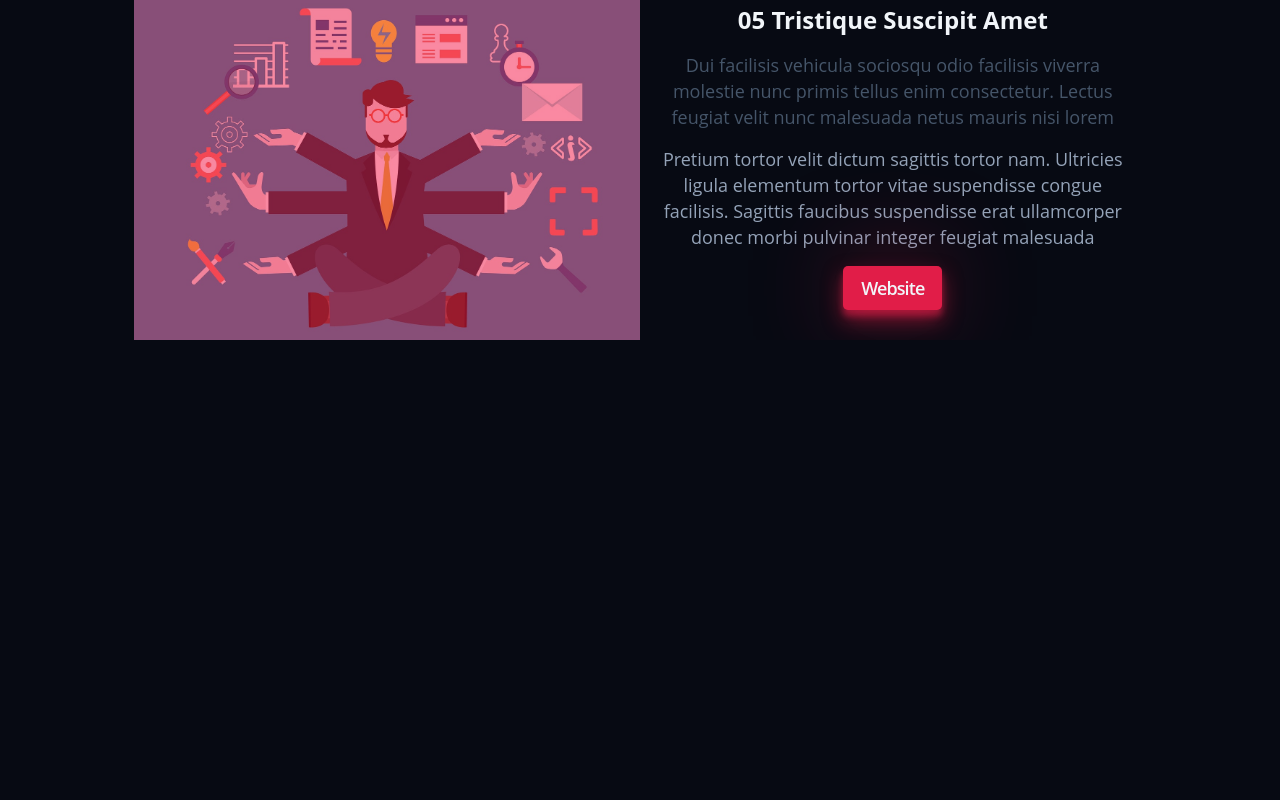
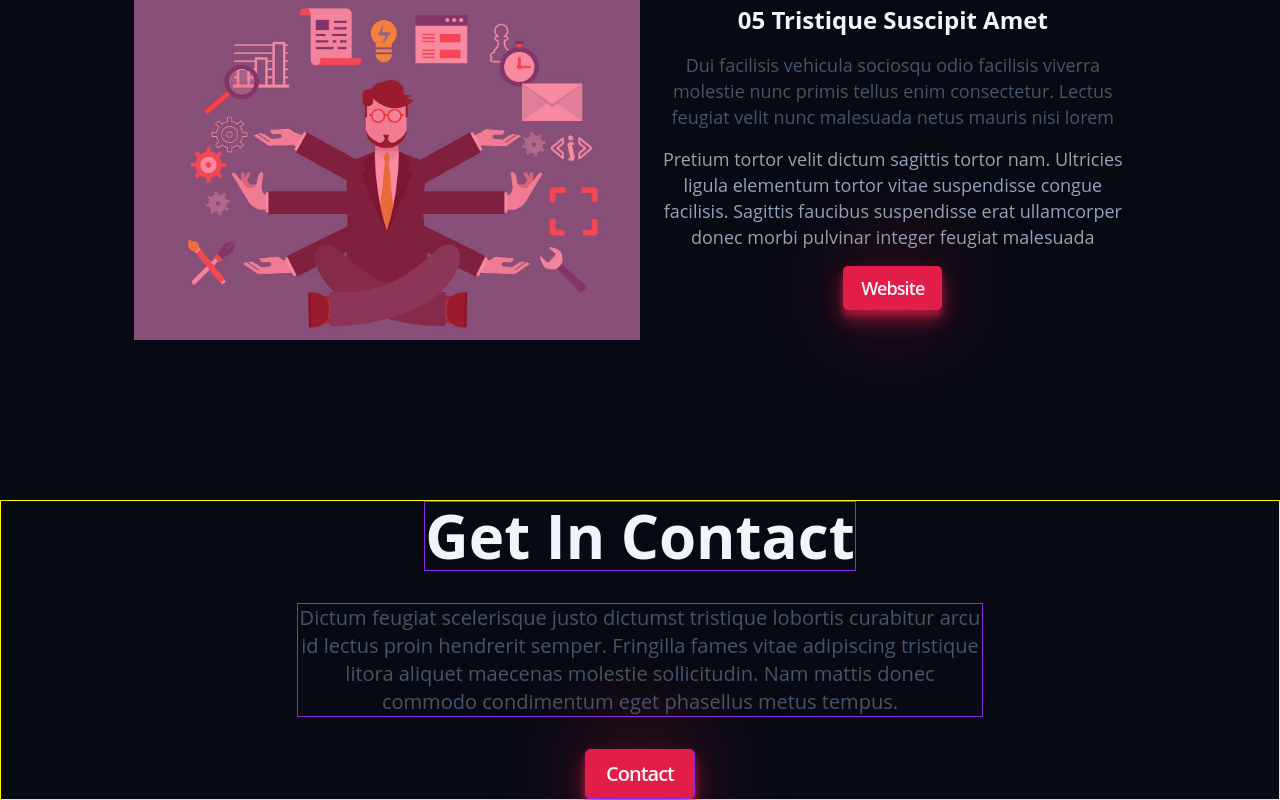
Before and after one commit to renatumb/portfolio02, a website built with Vite: page index.html in a window 1280 px wide. Shown: the part 5141-5941 px from the top of the page. Before the commit the page ends 5481 px from the top, so only its background shows below. Built offline with nearby package versions, Linux system fonts and the light colour scheme.

Commit message:
Contact Session

```diff
--- a/index.html
+++ b/index.html
@@ -201,7 +201,11 @@
         </div>
         <!-- -->
       </section>
-      <section></section>
+      <section style="border: 1px solid yellow" class="contact container section">
+          <h2 class="contact__title">Get in Contact</h2>
+          <p class="contact__paragraph">Dictum feugiat scelerisque justo dictumst tristique lobortis curabitur arcu id lectus proin hendrerit semper. Fringilla fames vitae adipiscing tristique litora aliquet maecenas molestie sollicitudin. Nam mattis donec commodo condimentum eget phasellus metus tempus.</p>
+          <a class="btn contact_btn" href="mailto:renatu_mb@yahoo.com.br" target="_blank" rel="noopener noreferrer">Contact</a>
+      </section>
     </main>
     <footer></footer>
     <script type="module" src="./src/main.ts"></script>
--- a/src/main.ts
+++ b/src/main.ts
@@ -5,4 +5,5 @@ import '../styles/components/hero.css'
 import '../styles/components/about.css'
 import '../styles/components/featured.css'
 import '../styles/components/work.css'
+import '../styles/components/contact.css'
 import '../styles/utils.css'
--- /dev/null
+++ b/styles/components/contact.css
@@ -0,0 +1,85 @@
+.contact * {
+    border: 1px solid blueviolet;
+}
+
+.contact {
+    display: flex;
+    flex-direction: column;
+    justify-content: center;
+    align-items: center;
+    text-align: center;
+    gap: 1rem;
+}
+
+.contact__title {
+    font-size: var(--size-3xl);
+    color: var(--color-light);
+    text-transform: capitalize;
+}
+
+.contact__paragraph {
+    font-size: var(--size-sm);
+    color: var(--color-slate600);
+    max-width: 60ch;
+}
+
+.contact_btn {
+    font-size: var(--size-sm);
+}
+
+@media (min-width: 475px) {
+    .contact {
+        gap: 1.5rem;
+    }
+
+    .contact__title {
+        font-size: var(--size-4xl);
+    }
+
+    .contact__paragraph,
+    .contact_btn {
+        font-size: var(--size-base);
+    }
+
+
+}
+
+@media (min-width: 640px) {
+}
+
+@media (min-width: 768px) {
+}
+
+@media (min-width: 1024px) {
+
+    .contact {
+        gap: 1.7rem;
+    }
+
+    .contact__title {
+        font-size: var(--size-5xl);
+    }
+
+    .contact__paragraph,
+    .contact_btn {
+        font-size: var(--size-lg);
+    }
+}
+
+@media (min-width: 1280px) {
+    .contact {
+        gap: 2rem;
+    }
+
+    .contact__title {
+        font-size: var(--size-6xl);
+    }
+
+    .contact__paragraph,
+    .contact_btn {
+        font-size: var(--size-xl);
+    }
+}
+
+@media (min-width: 1536px) {
+}
```
